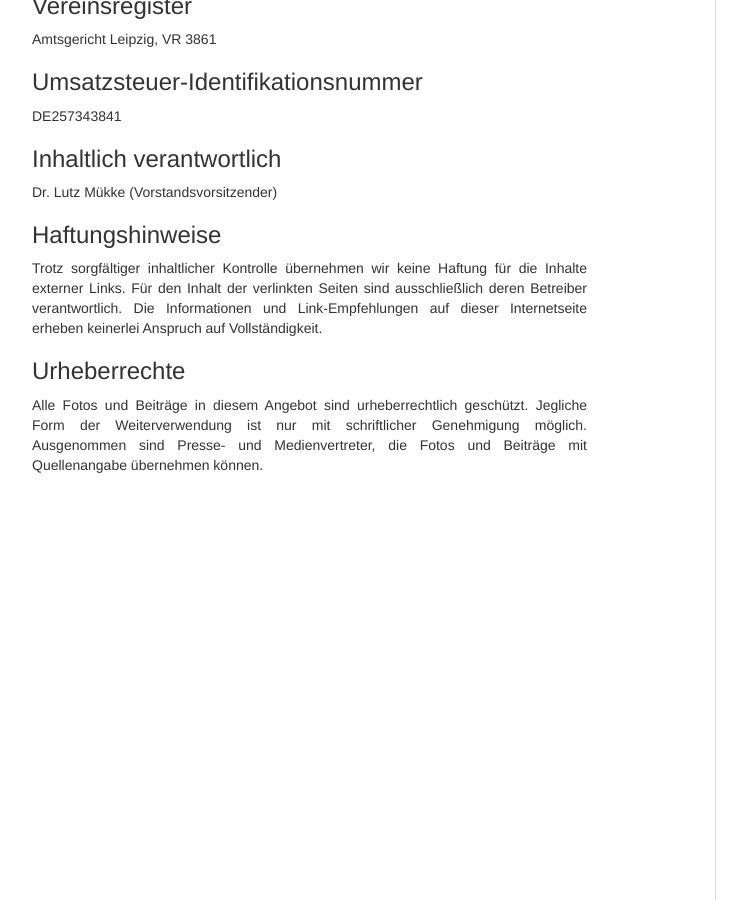
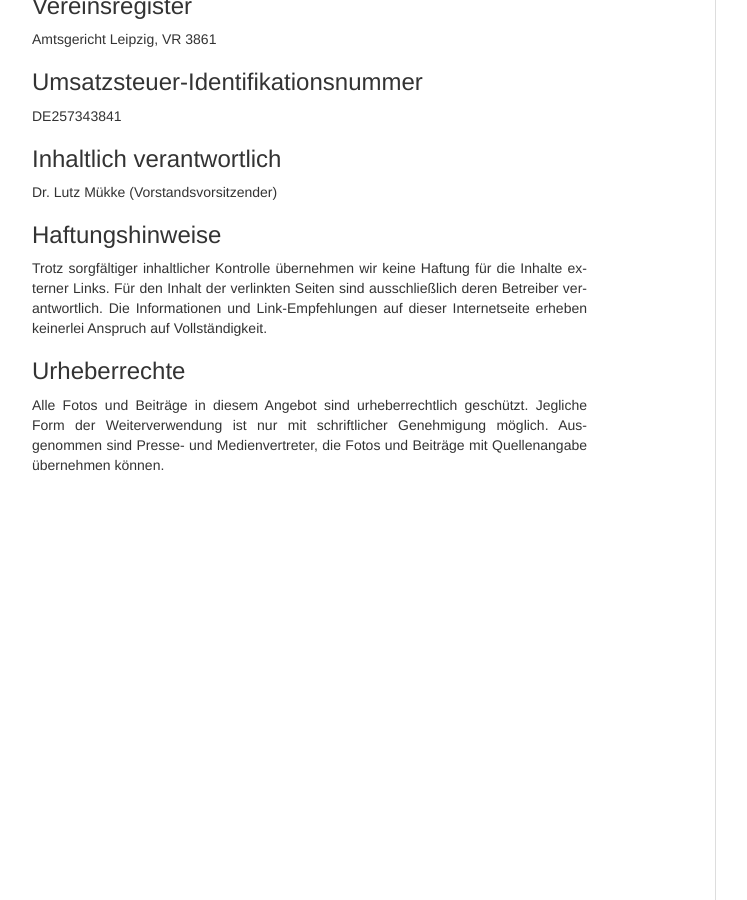
Before and after one commit to susedev/test, a Jekyll site: the page built from impressum.html, in a window 1280 px wide and 900 px high, scrolled down 639 px. Shown: the whole window, without its empty margins (233-980 px from the left). Built offline with Jekyll 4.4.1, drawn with Linux system fonts in a browser that asks for light colours; nearby versions of some CDN libraries.

Commit message:
Edit from JekyllCMS

```diff
--- a/impressum.html
+++ b/impressum.html
@@ -35,8 +35,8 @@ Stephan Seeger (Gesch&auml;ftsf&uuml;hrender Vorstand)</p>
 
 <h3 style="text-align: justify;">Haftungshinweise</h3>
 
-<p style="text-align: justify;">Trotz sorgf&auml;ltiger inhaltlicher Kontrolle &uuml;bernehmen wir keine Haftung f&uuml;r die Inhalte externer Links. F&uuml;r den Inhalt der verlinkten Seiten sind ausschlie&szlig;lich deren Betreiber verantwortlich. Die Informationen und Link-Empfehlungen auf dieser Internetseite erheben keinerlei Anspruch auf Vollst&auml;ndigkeit.</p>
+<p style="text-align: justify;">Trotz sorgf&auml;ltiger inhaltlicher Kontrolle &uuml;bernehmen wir keine Haftung f&uuml;r die Inhalte ex&shy;terner Links. F&uuml;r den Inhalt der verlinkten Seiten sind ausschlie&szlig;lich deren Betreiber ver&shy;antwortlich. Die Informationen und Link-Empfehlungen auf dieser Internetseite erheben keinerlei Anspruch auf Vollst&auml;ndigkeit.</p>
 
 <h3 style="text-align: justify;">Urheberrechte</h3>
 
-<p style="text-align: justify;">Alle Fotos und Beitr&auml;ge in diesem Angebot sind urheberrechtlich gesch&uuml;tzt. Jegliche Form der Weiterverwendung ist nur mit schriftlicher Genehmigung m&ouml;glich. Ausgenommen sind Presse- und Medienvertreter, die Fotos und Beitr&auml;ge mit Quellenangabe &uuml;bernehmen k&ouml;nnen.</p>
+<p style="text-align: justify;">Alle Fotos und Beitr&auml;ge in diesem Angebot sind urheberrechtlich gesch&uuml;tzt. Jegliche Form der Weiterverwendung ist nur mit schriftlicher Genehmigung m&ouml;glich. Aus&shy;genommen sind Presse- und Medienvertreter, die Fotos und Beitr&auml;ge mit Quellen&shy;angabe &uuml;bernehmen k&ouml;nnen.</p>
```
